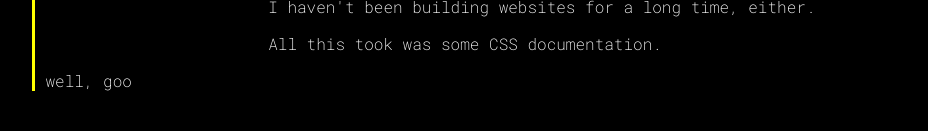
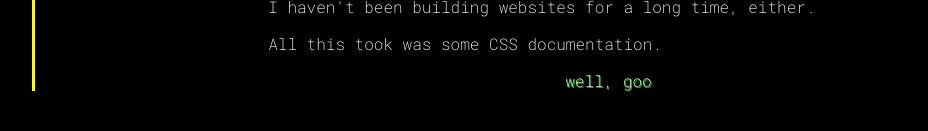
Before and after one commit to obscuredc/showcase, a plain HTML site: page index.html in a window 1280 px wide. Shown: the part 569-700 px from the top of the page, without its empty margins (5-933 px from the left). Drawn offline with Linux system fonts and the light colour scheme.

Commit message:
Update common.css

```diff
--- a/common.css
+++ b/common.css
@@ -100,3 +100,7 @@ body {
     width: 50%;
     padding-left: 18%;
 }
+.neon-text {
+    text-shadow: 1px 1px lime;
+    padding-left: 42%;
+}
```
